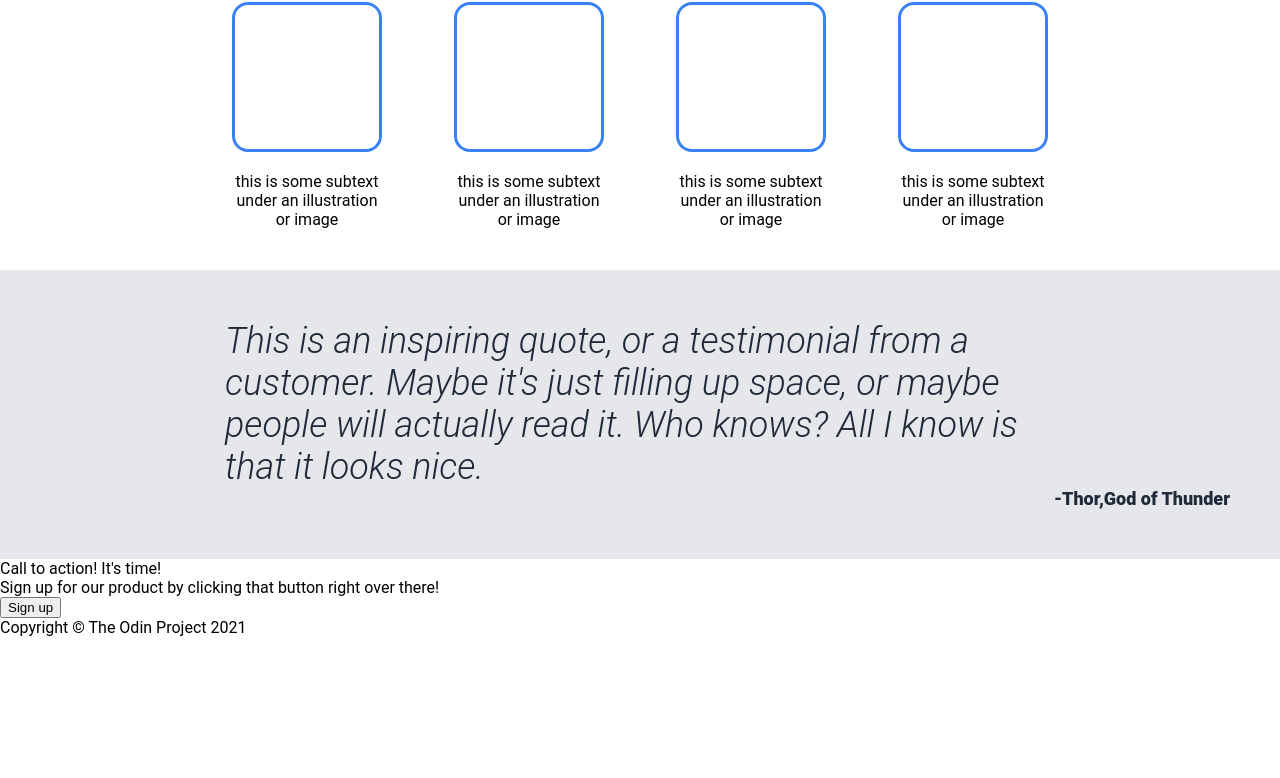
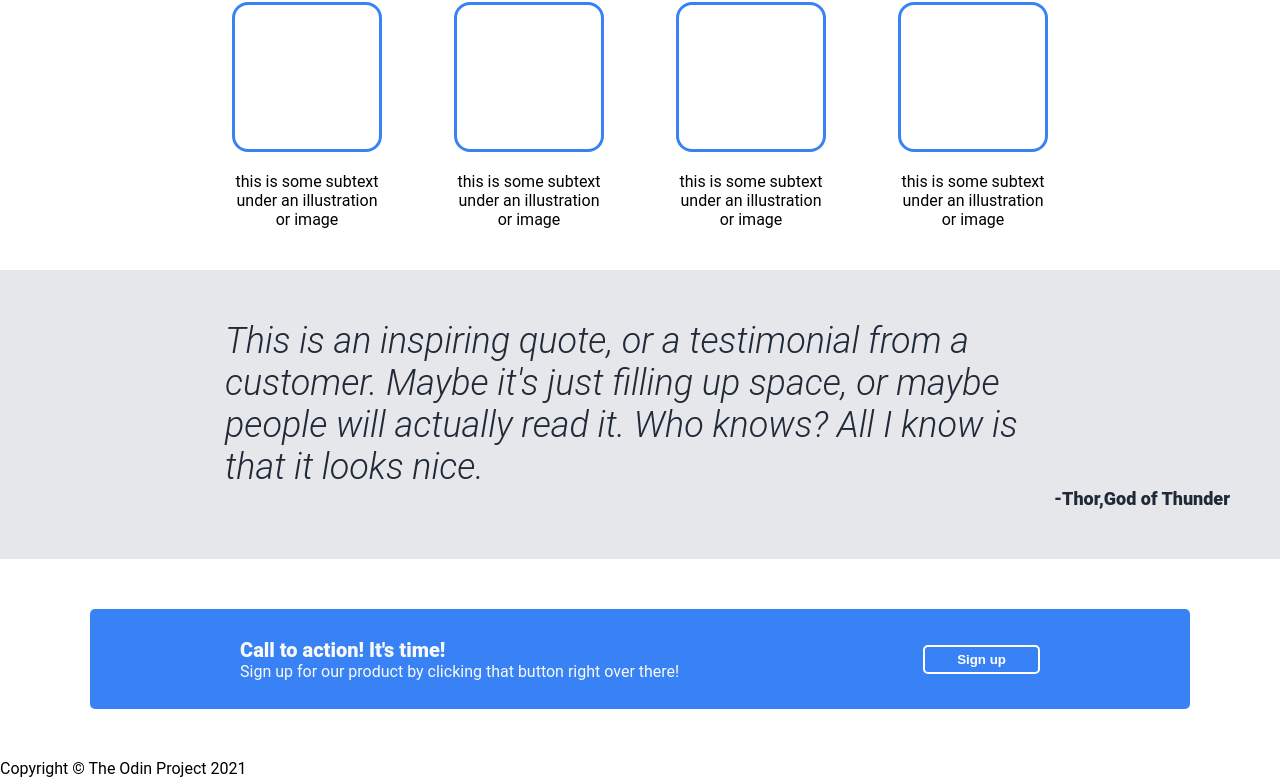
Before and after one commit to SaleamlakH/Foundation-Landing-Page, a plain HTML site: page index.html in a window 1280 px wide. Shown: the part 519-1297 px from the top of the page. Before the commit the page ends 1156 px from the top, so only its background shows below. Drawn offline with Linux system fonts and the light colour scheme.

Commit message:
Style call to action

```diff
--- a/index.html
+++ b/index.html
@@ -60,7 +60,7 @@
 
         <div class="call-to-action">
             <div class="message">
-                <div>Call to action! It's time!</div>
+                <div class="title">Call to action! It's time!</div>
                 <div>Sign up for our product by clicking that button right over there!</div>
             </div>
             <button>Sign up</button>
--- a/style.css
+++ b/style.css
@@ -64,7 +64,8 @@ a {
     margin: 10px 0;
 }
 
-.hero-section button {
+.hero-section button,
+.call-to-action button {
     background-color: #3882f6;
     color: #ffffff;
     font-weight: 700;
@@ -136,3 +137,32 @@ a {
     font-weight: 900;
     margin-left: auto;
 }
+
+.call-to-action {
+    background-color: #3882f6;
+    color:#F9FAF8;
+}
+
+
+.call-to-action button {
+    border: 2px solid #ffffff;
+}
+
+.call-to-action .title {
+    font-size: 20px;
+    font-weight: 900;
+}
+
+.call-to-action {
+    width: 1100px;
+    min-height: 100px;
+    border-radius: 5px;
+    margin: 50px;
+    padding: 12px 150px;
+
+    align-self: center;
+    display: flex;
+    justify-content: space-between;
+    align-items: center;
+    gap: 18px;
+}
```
